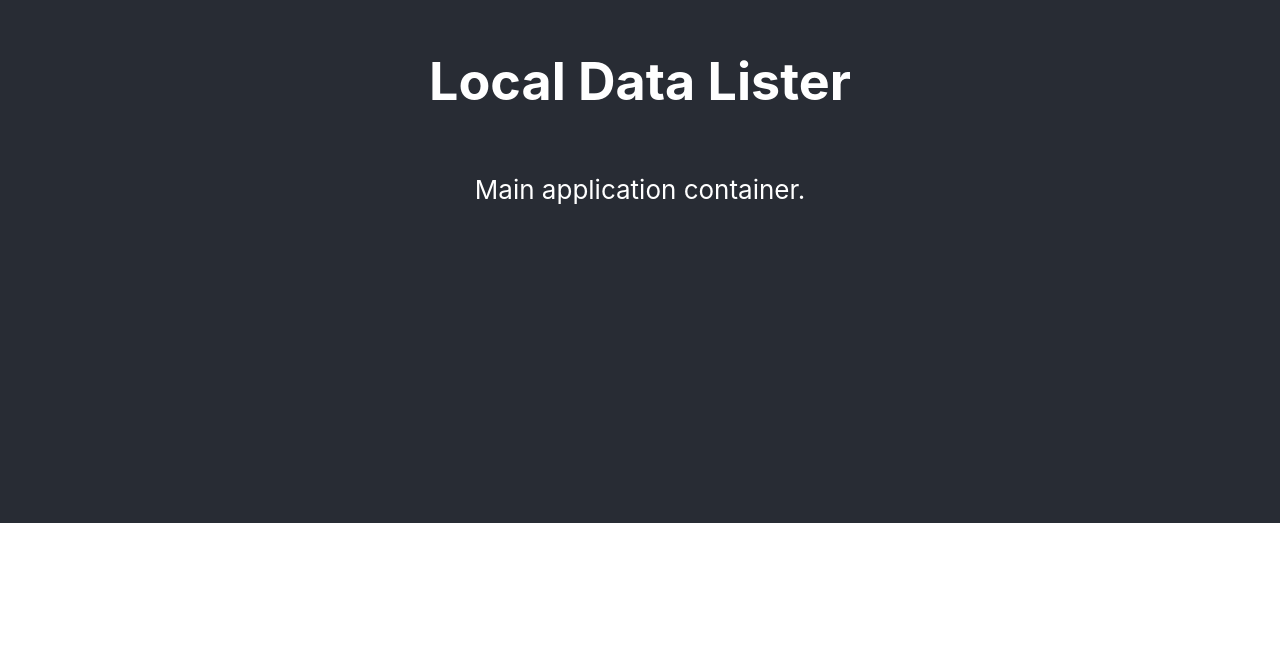
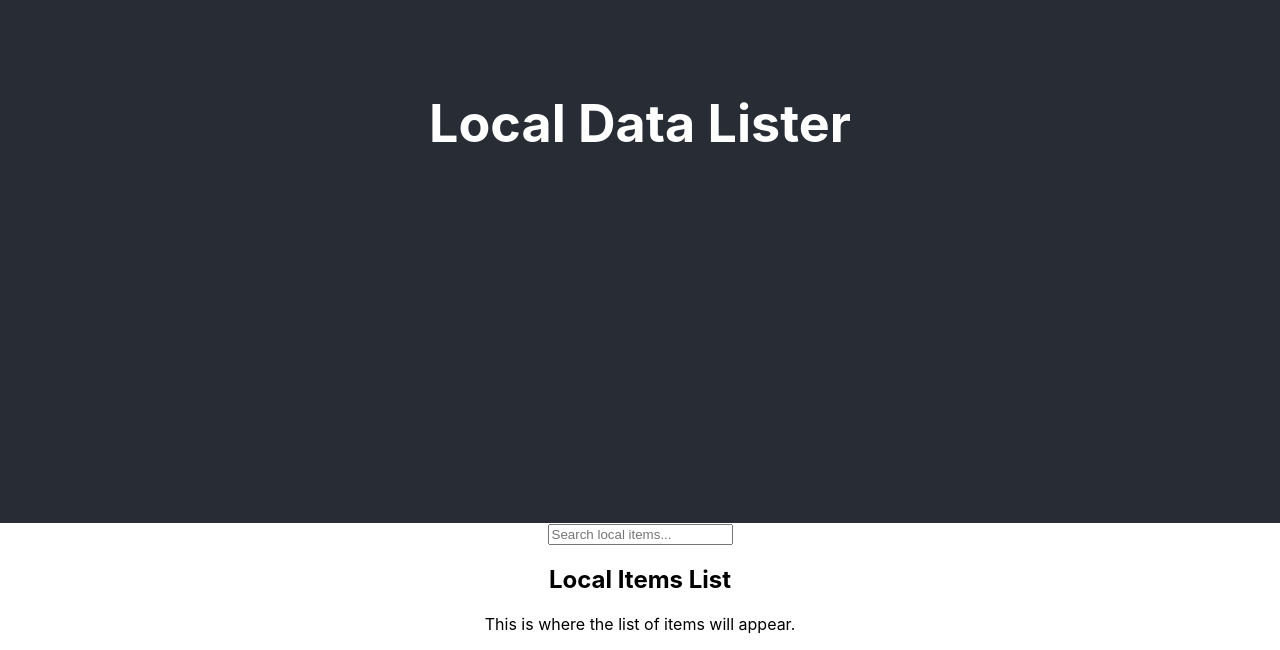
Before and after one commit to megiBagashvili/Local_Data_Lister, a React (Create React App) app in the folder frontend/: page / in a window 1280 px wide. Shown: the part 277-927 px from the top of the page. Before the commit the page ends 800 px from the top, so only its background shows below. Built offline with nearby package versions, Linux system fonts and the light colour scheme.

Commit message:
Basic App Layout

```diff
--- a/frontend/src/App.tsx
+++ b/frontend/src/App.tsx
@@ -1,13 +1,18 @@
 import React from 'react';
 import './App.css';
+import ItemList from './components/ItemList';
+import SearchBar from './components/SearchBar';
 
 function App() {
   return (
     <div className="App">
       <header className="App-header">
         <h1>Local Data Lister</h1>
-        <p>Main application container.</p>
       </header>
+      <main>
+        <SearchBar />
+        <ItemList />
+      </main>
     </div>
   );
 }
```
Also changed, not shown: 1 other file (tests, documents, lock files or other folders).
